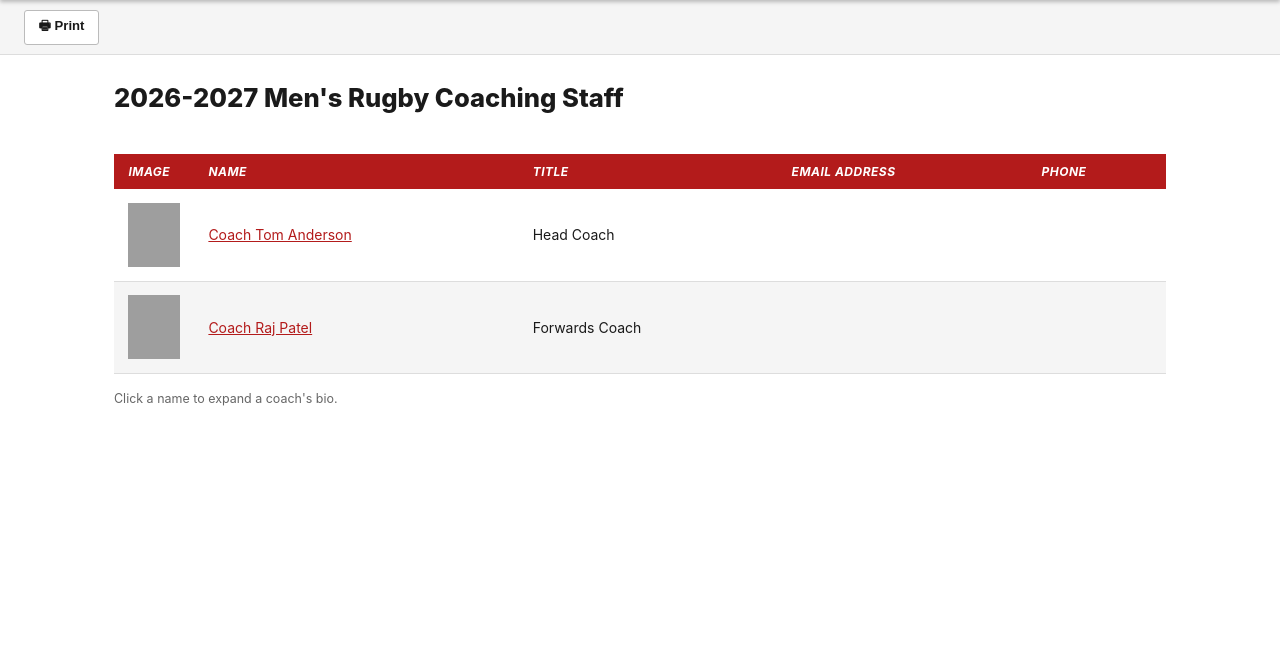
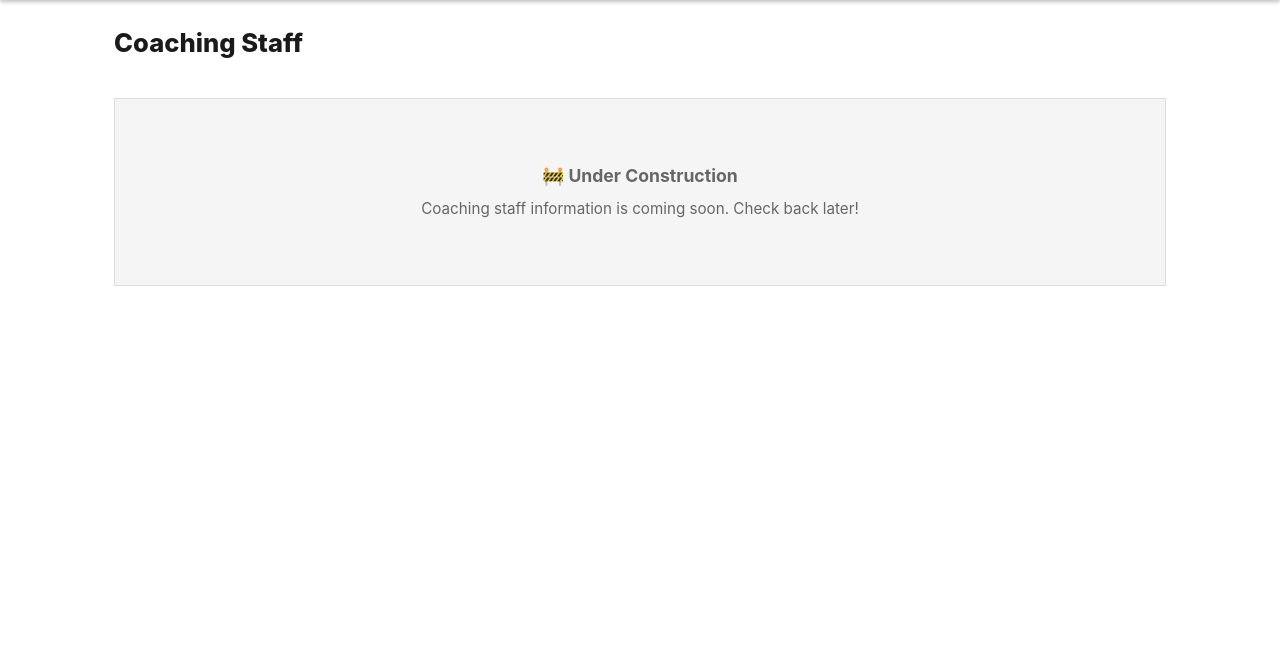
Before and after one commit to joonjung0123/cornell-rugby, a Flask app: page /men/coaches in a window 1280 px wide. Shown: the part 60-708 px from the top of the page. Run offline with Flask 3, Linux system fonts and the light colour scheme; grey boxes are pictures that could not be loaded.

Commit message:
Coaches Under Construction

```diff
--- a/static/css/style.css
+++ b/static/css/style.css
@@ -362,12 +362,12 @@ ul { list-style: none; }
   letter-spacing: 0.04em;
   color: #fff;
 }
-.roster-table tbody tr {
+.roster-table-row {
   background: #fff;
   border-bottom: 1px solid var(--border);
 }
-.roster-table tbody tr:nth-child(even) { background: #f5f5f5; }
-.roster-table tbody tr:hover { background: #fdf5f5; }
+.roster-table-row:nth-child(even) { background: #f5f5f5; }
+.roster-table-row:hover { background: #fdf5f5; }
 
 /* Hide the bio-row from the alternating count */
 .rt-bio-row { display: none; background: #fafafa !important; }
--- a/templates/team/coaches.html
+++ b/templates/team/coaches.html
@@ -1,75 +1,14 @@
 {% extends "base.html" %}
-{% block title %}{{ team|title }}'s Coaching Staff — Cornell Rugby{% endblock %}
+{% block title %}Coaches — Cornell Rugby{% endblock %}
 
 {% block content %}
-
-<!-- ── Toolbar ────────────────────────────────────────────────────────────── -->
-<div class="page-toolbar">
-  <button class="toolbar-btn" onclick="window.print()">&#128438; Print</button>
+<div class="page-header">
+  <h1>Coaching Staff</h1>
 </div>
-
-<!-- ── Page title ─────────────────────────────────────────────────────────── -->
-<div class="page-header">
-  <h1>{{ now.year if now else "2025" }}-{{ (now.year + 1) if now else "2026" }} {{ team|title }}'s Rugby Coaching Staff</h1>
+<div class="content-wrap">
+  <div class="empty-state" style="padding:4rem 1rem;">
+    <p style="font-size:1.1rem;font-weight:700;margin-bottom:0.5rem;">🚧 Under Construction</p>
+    <p>Coaching staff information is coming soon. Check back later!</p>
+  </div>
 </div>
-
-<!-- ── Coaches table ──────────────────────────────────────────────────────── -->
-<div class="content-wrap">
-  {% if coaches %}
-    <table class="coaches-table">
-      <thead>
-        <tr>
-          <th style="width:80px;">Image</th>
-          <th>Name</th>
-          <th>Title</th>
-          <th>Email Address</th>
-          <th>Phone</th>
-        </tr>
-      </thead>
-      <tbody>
-        {% for coach in coaches %}
-        <tr class="coach-row">
-          <td>
-            {% if coach.photo %}
-              <img
-                class="coach-thumb"
-                src="{{ url_for('static', filename=coach.photo) }}"
-                alt="{{ coach.name }}"
-                loading="lazy"
-                onerror="this.style.display='none'; this.nextElementSibling.style.display='flex';"
-              />
-            {% endif %}
-            <div class="coach-thumb-placeholder" {% if coach.photo %}style="display:none;"{% endif %}>
-              &#128100;
-            </div>
-          </td>
-          <td>
-            <span class="coach-name-link">{{ coach.name }}</span>
-            {% if coach.bio %}
-              <div class="coach-bio-expand" id="coach-bio-{{ loop.index }}">{{ coach.bio }}</div>
-            {% endif %}
-          </td>
-          <td>{{ coach.role }}</td>
-          <td>
-            {% if coach.email is defined and coach.email %}
-              <a href="mailto:{{ coach.email }}">{{ coach.email }}</a>
-            {% endif %}
-          </td>
-          <td>
-            {% if coach.phone is defined and coach.phone %}
-              {{ coach.phone }}
-            {% endif %}
-          </td>
-        </tr>
-        {% endfor %}
-      </tbody>
-    </table>
-    {% if coaches | selectattr('bio') | list %}
-      <p class="text-muted mt-2" style="font-size:0.78rem;">Click a name to expand a coach's bio.</p>
-    {% endif %}
-  {% else %}
-    <div class="empty-state">No coaching staff listed yet. Check back soon!</div>
-  {% endif %}
-</div>
-
 {% endblock %}
```
